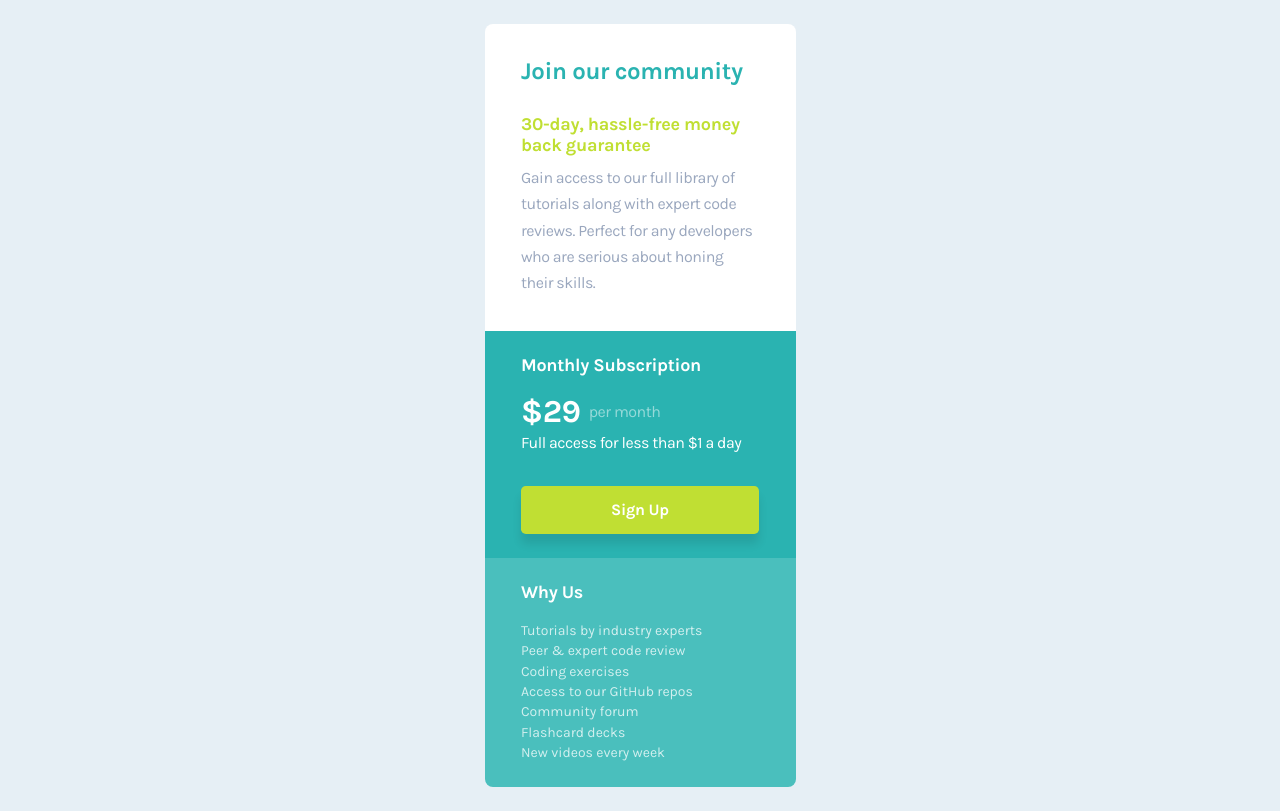
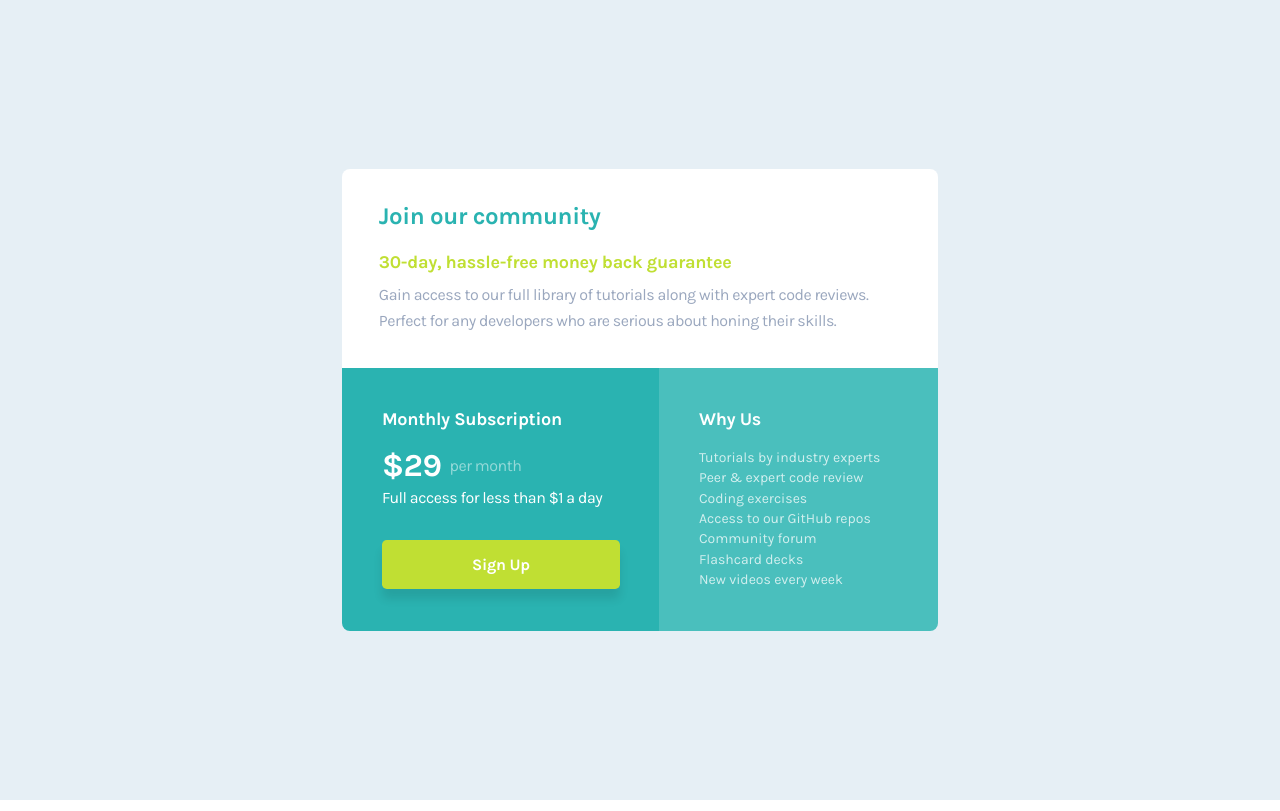
Before and after one commit to BertSki90/single-price-grid-component, a plain HTML site: page index.html in a window 1280 px wide. Drawn offline with Linux system fonts and the light colour scheme.

Commit message:
Complete rough in styles for mobile and desktop view. Preformed margin adjustment to .our-community .text-preset-2 {} styles.

```diff
--- a/styles/index-screen-sizes.css
+++ b/styles/index-screen-sizes.css
@@ -4,4 +4,50 @@
 
 @media screen and (min-width: 25em) {
 
+    /* || GENERAL || */
+
+    main {
+        align-items: center;
+    }
+
+    /* || CARD || */
+
+    .single-price-grid-component {
+        display: grid;
+        grid-template-areas:
+        "our-community      our-community"
+        "subscription       why-us";
+        max-width: 40.813em;
+    }
+
+    /* || OUR COMMUNITY || */
+
+    .our-community {
+        grid-area: our-community;
+    }
+
+    .our-community .text-preset-4-reg {
+        max-width: 55ch;
+    }
+
+    /* || SUBSCRIPTION || */
+
+    .subscription,
+    .why-us {
+        padding: 2.563em 2.469em;
+    }
+
+    .subscription {
+        grid-area: subscription;
+    }
+
+    /* .subscription .text-preset-3 {
+        margin-block-start: 2.563em;
+    } */
+
+    /* || WHY US || */
+
+    .why-us {
+        grid-area: why-us;
+    }
 }
--- a/styles/styles.css
+++ b/styles/styles.css
@@ -17,8 +17,8 @@
 main {
     background-color: var(--teal-100);
     display: flex;
+    min-height: 100vh;
     justify-content: center;
-    min-width: 100vh;
 }
 
 /* |||| CARD |||| */
@@ -40,7 +40,7 @@ main {
 
 .our-community .text-preset-2 {
     color: var(--teal-500);
-    margin-block-end: 1.2em;
+    margin-block-end: 0.9em;
 }
 
 .our-community .text-preset-3 {
```
